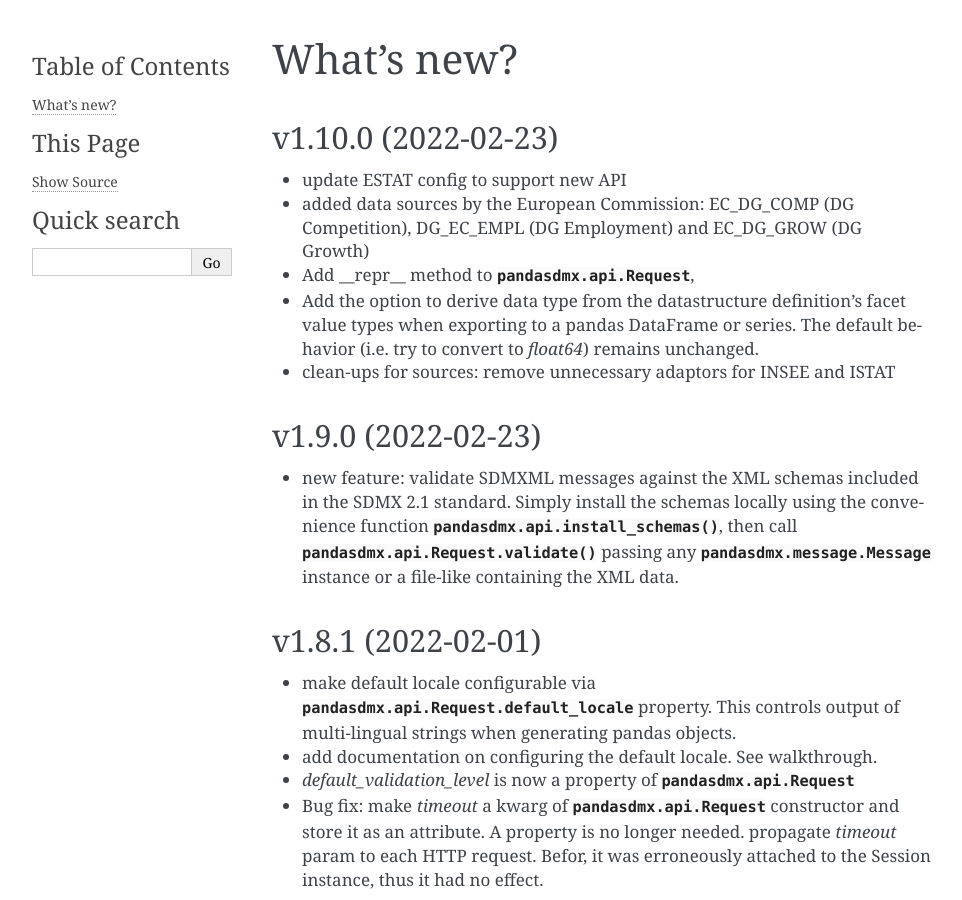
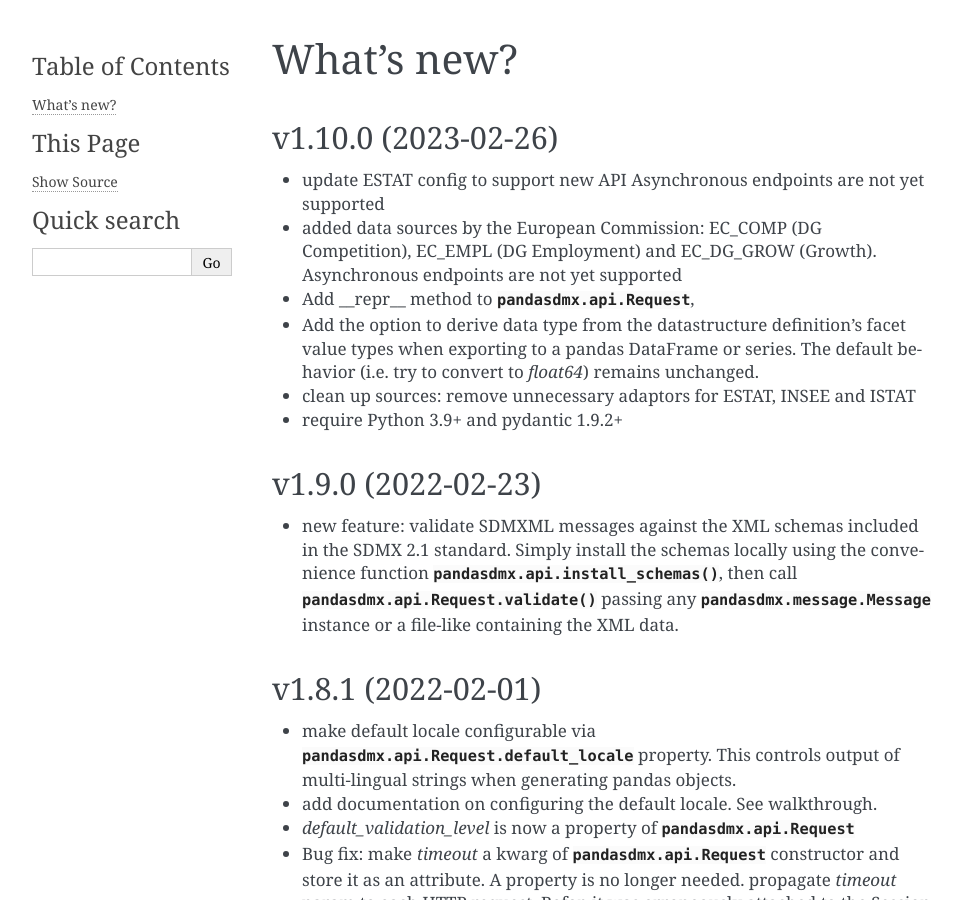
Before and after one commit to dr-leo/pandaSDMX, a Sphinx documentation site: the page built from doc/whatsnew.rst, in a window 1280 px wide and 900 px high. Shown: the whole window, without its empty margins (148-1110 px from the left). Built offline with Sphinx 7.4.7, drawn with Linux system fonts in a browser that asks for light colours; the version number is read from the project's files by our own code.

Commit message:
Update docs, fix AnnotationURL in reader based on khaeru's fork

```diff
--- a/doc/index.rst
+++ b/doc/index.rst
@@ -32,7 +32,7 @@
 Get started
 ===========
 
-Assuming  a working copy of `Python 3.7 or higher <https://www.python.org/downloads/>`_
+Assuming  a working copy of `Python 3.9 or higher <https://www.python.org/downloads/>`_
 is installed on your system,
 you can get :mod:`pandaSDMX` either   by typing from the  command prompt::
 
--- a/doc/sources.rst
+++ b/doc/sources.rst
@@ -118,7 +118,7 @@
 
 .. _European Commission:
 
-``EC_DG_COMP``: European Commission - DG Competition
+``EC_COMP``: European Commission - DG Competition
 --------------------------------------
 
 SDMX-ML —
@@ -130,7 +130,7 @@
 .. _European Commission:
 
 
-``EC_DG_EMPL``: European Commission - DG Employment
+``EC_EMPL``: European Commission - DG Employment
 --------------------------------------
 
 SDMX-ML —
@@ -140,7 +140,7 @@
 
 .. _European Commission:
 
-``EC_DG_GROW``: European Commission - DG Growth
+``EC_GROW``: European Commission - DG Growth
 --------------------------------------
 
 SDMX-ML —
--- a/doc/whatsnew.rst
+++ b/doc/whatsnew.rst
@@ -4,19 +4,22 @@
 ===========
 
 
-v1.10.0 (2022-02-23)
+v1.10.0 (2023-02-26)
 -------------------------
 
+
 * update ESTAT config to support new API
-* added data sources by the European Commission: EC_DG_COMP (DG Competition),
-  DG_EC_EMPL (DG Employment) and EC_DG_GROW (DG Growth)
+  Asynchronous endpoints are not yet supported
+* added data sources by the European Commission: EC_COMP (DG Competition),
+  EC_EMPL (DG Employment) and EC_DG_GROW (Growth). Asynchronous endpoints are not yet supported
 * Add __repr__ method to :obj:`pandasdmx.api.Request`,
 * Add the option to derive data type from
   the datastructure definition's facet value types
   when exporting to a pandas DataFrame or series.
   The  default behavior (i.e. try to convert
   to `float64`) remains unchanged.
-* clean-ups for sources: remove unnecessary adaptors for INSEE and ISTAT
+* clean up sources: remove unnecessary adaptors for ESTAT, INSEE and ISTAT
+* require Python 3.9+ and pydantic 1.9.2+
 
 v1.9.0 (2022-02-23)
 -------------------------
```
Also changed, not shown: other parts of doc/index.rst (+1 -1 lines), doc/example.rst (+6 -6 lines), doc/install.rst (+3 -4 lines), pandasdmx/source/ilo.py (added, +27 -0 lines), 3 other files.
